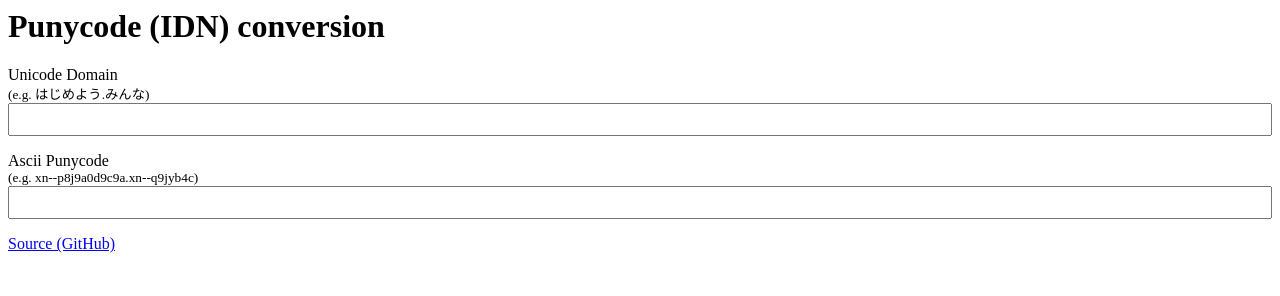
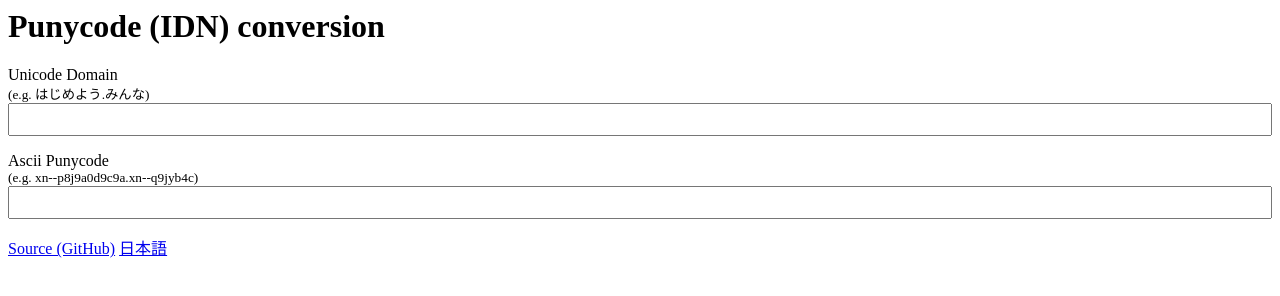
Before and after one commit to fu-sen/punycode.net.eu.org, a plain HTML site: page index.html in a window 1280 px wide. Drawn offline with nearby package versions, Linux system fonts and the light colour scheme.

Commit message:
add 日本語 link

```diff
--- a/index.html
+++ b/index.html
@@ -39,6 +39,8 @@ input
   <p>
     <a href="https://github.com/fu-sen/punycode.net.eu.org">
     Source (GitHub)</a>
+    <a href="https://balloon.asia/%E3%83%89%E3%83%A1%E3%82%A4%E3%83%B3/#punycode-%E5%A4%89%E6%8F%9B">
+    日本語</a>
   </p>
 </form>
 <script>
```
